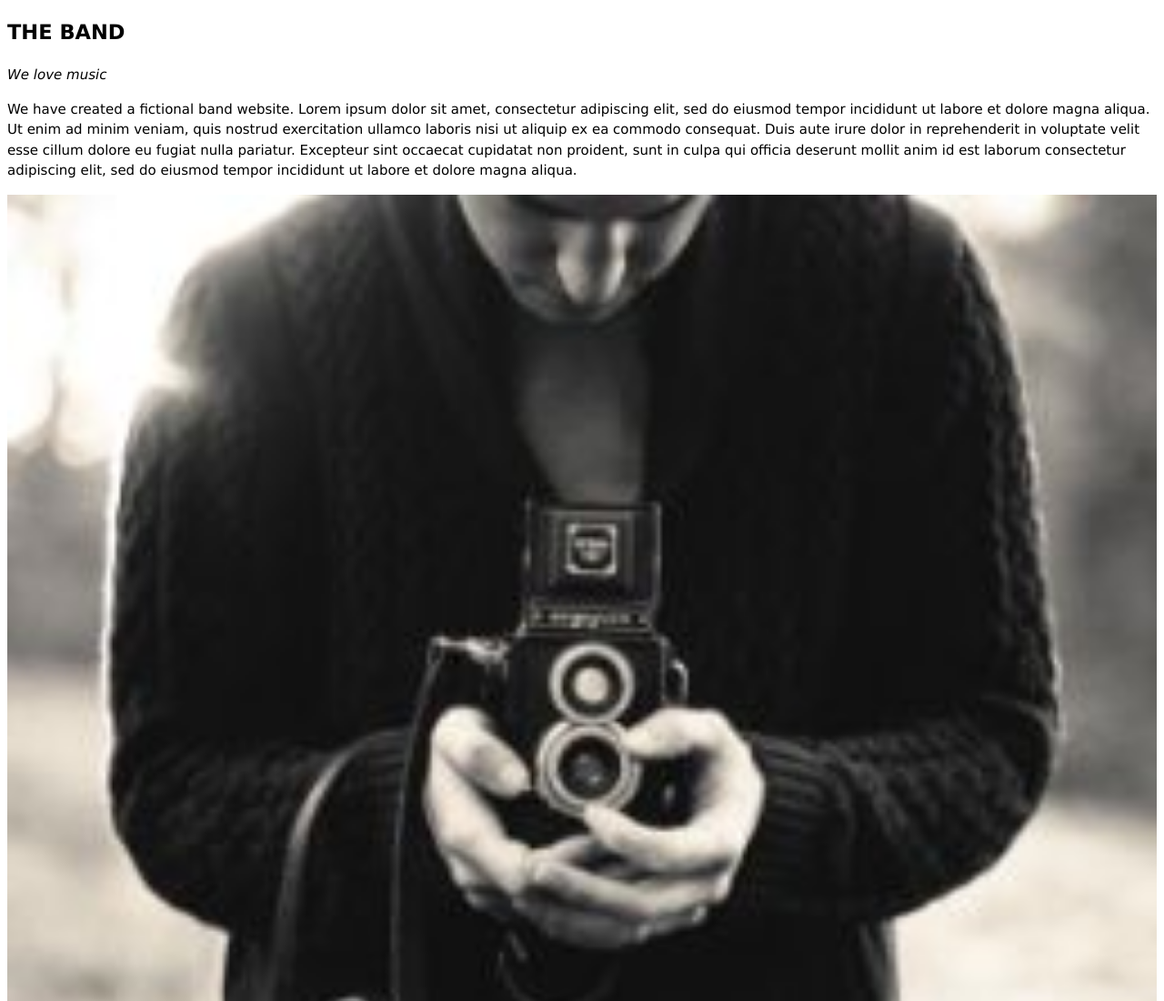
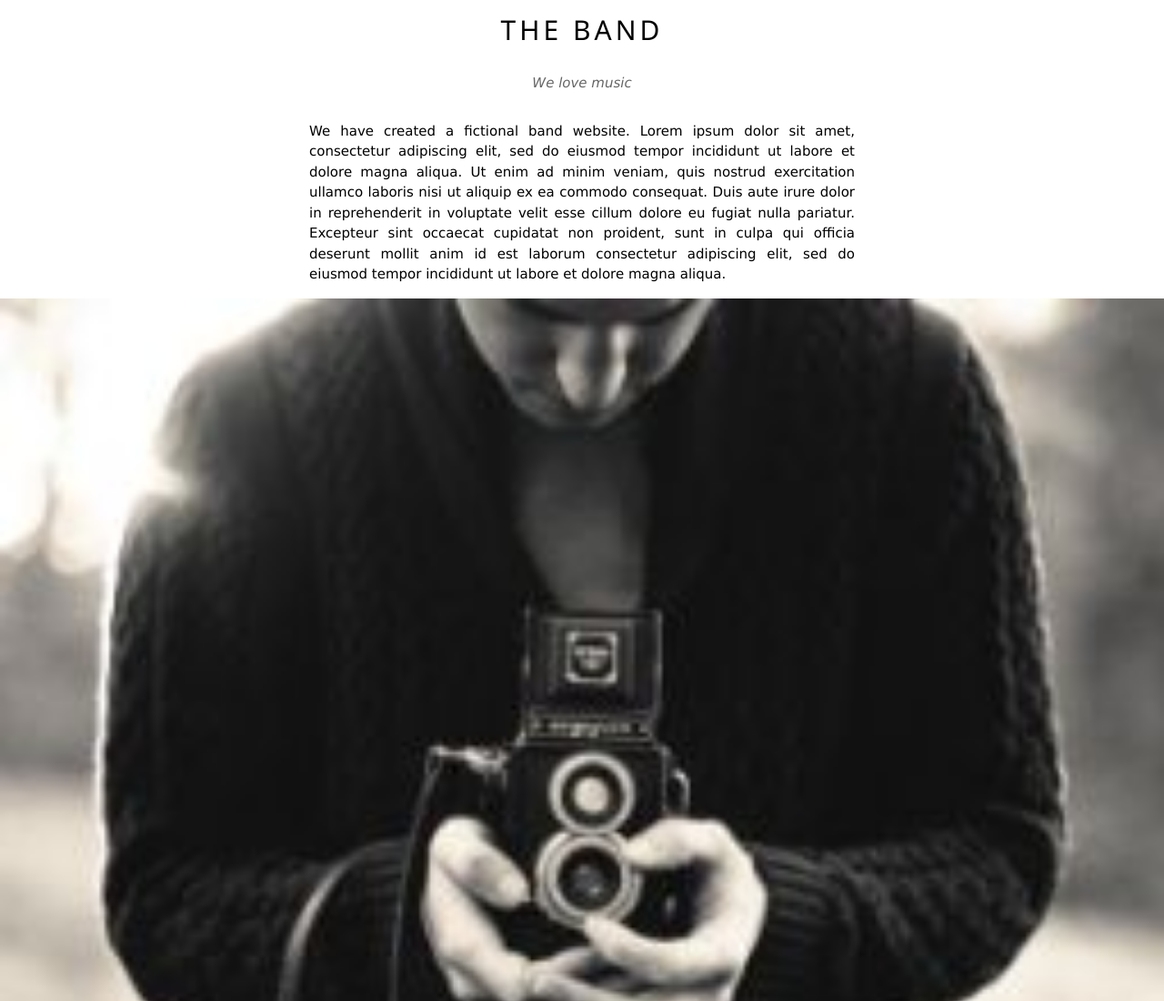
Before and after one commit to samuFerragut/Pd2.1_2021, a plain HTML site: page band.html in a window 1280 px wide. Shown: the top 1100 px of the page at 91% size. Drawn offline with Linux system fonts and the light colour scheme.

Commit message:
canvis estil texts

```diff
--- a/band.css
+++ b/band.css
@@ -2,16 +2,37 @@ html, body {
     font-family: Verdana,sans-serif;
     font-size: 15px;
     line-height: 1.5;
+    margin: 0 auto;
+    box-sizing: border-box;
 }
 
-.title{
-
+.intro {
+    margin: 0 auto;
+    text-align: center;
+    display: flex;
+    flex-flow: row wrap;
+    justify-content: center;
+    align-content: space-between;
+    max-width: 600px;
 }
 
-.subtitle{
-
+.title {
+    font-family:'Segoe UI', Arial,sans-serif;
+    margin: 10px 0;
+    font-weight: 400;
+    font-size: 30px;
+    letter-spacing: 4px;
+    width: 100%;
 }
 
-.text{
+.subtitle {
+    opacity: 0.6;
+    width: 100%;
+    margin: 15px 0px;
+}
 
+.text {
+    text-align: justify !important;
+    width: 100%;
+    margin: 15px 0px;
 }
--- a/band.html
+++ b/band.html
@@ -11,17 +11,20 @@
 <body>
 
     <!--HERE GOES MENU PENDENT SAMU-->
-
+    <section class="intro">
         <h2 class="title">THE BAND</h2>
         <p class="subtitle"><em>We love music</em></p>
-    <p class="text">We have created a fictional band website. Lorem ipsum dolor sit amet, consectetur adipiscing elit, sed do eiusmod
-        tempor incididunt ut labore et dolore magna aliqua. Ut enim ad minim veniam, quis nostrud exercitation ullamco
-        laboris nisi ut aliquip ex ea commodo consequat. Duis aute irure dolor in reprehenderit in voluptate velit esse
+        <p class="text">We have created a fictional band website. Lorem ipsum dolor sit amet, consectetur adipiscing
+            elit, sed do eiusmod
+            tempor incididunt ut labore et dolore magna aliqua. Ut enim ad minim veniam, quis nostrud exercitation
+            ullamco
+            laboris nisi ut aliquip ex ea commodo consequat. Duis aute irure dolor in reprehenderit in voluptate velit
+            esse
             cillum dolore eu fugiat nulla pariatur. Excepteur sint occaecat cupidatat non proident, sunt in culpa qui
             officia deserunt mollit anim id est laborum consectetur adipiscing elit, sed do eiusmod tempor incididunt ut
             labore et dolore magna aliqua.
         </p>
-
+    </section>
     <!--BAND UWUWE-->
 
     <section>
```
Lines whose indentation alone changed are shown as unchanged.
